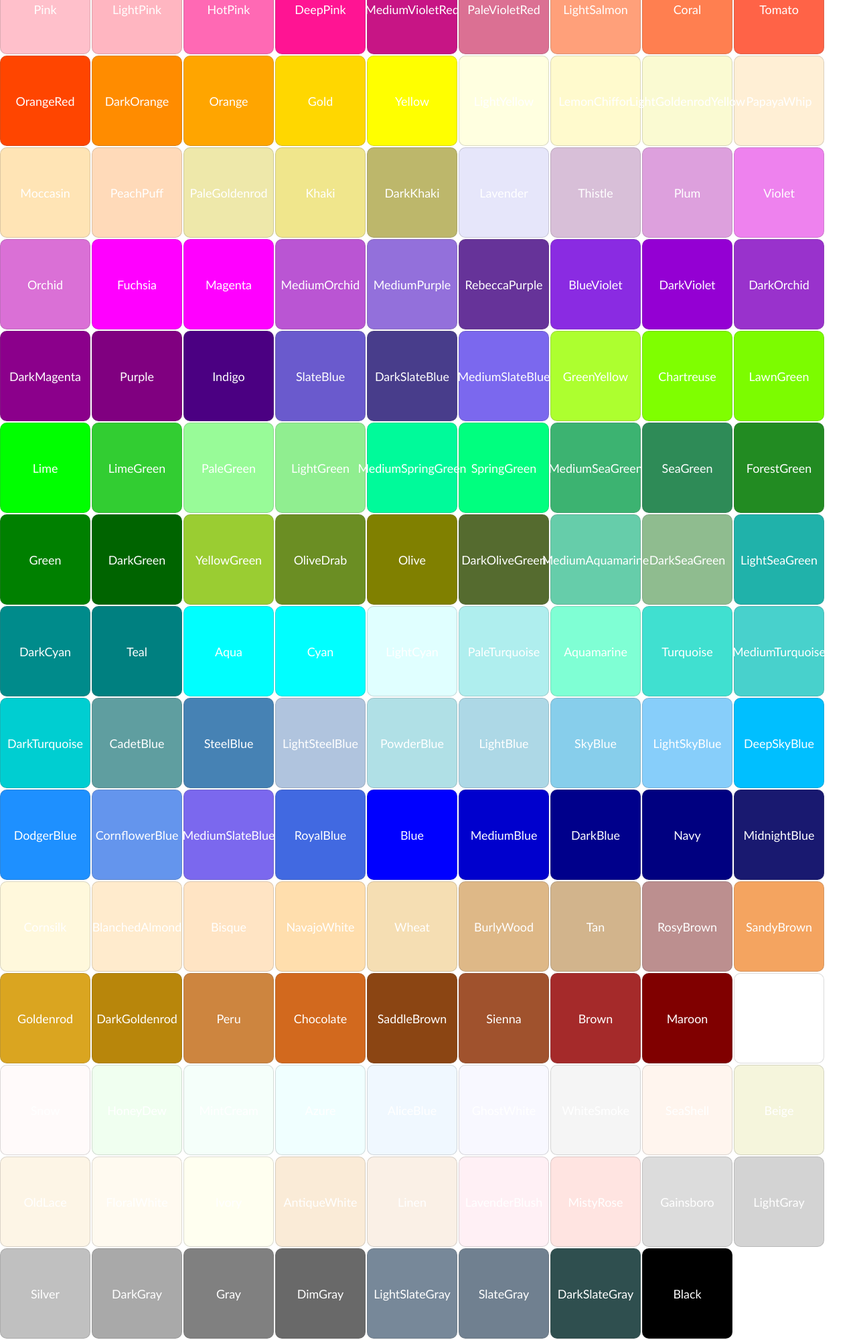
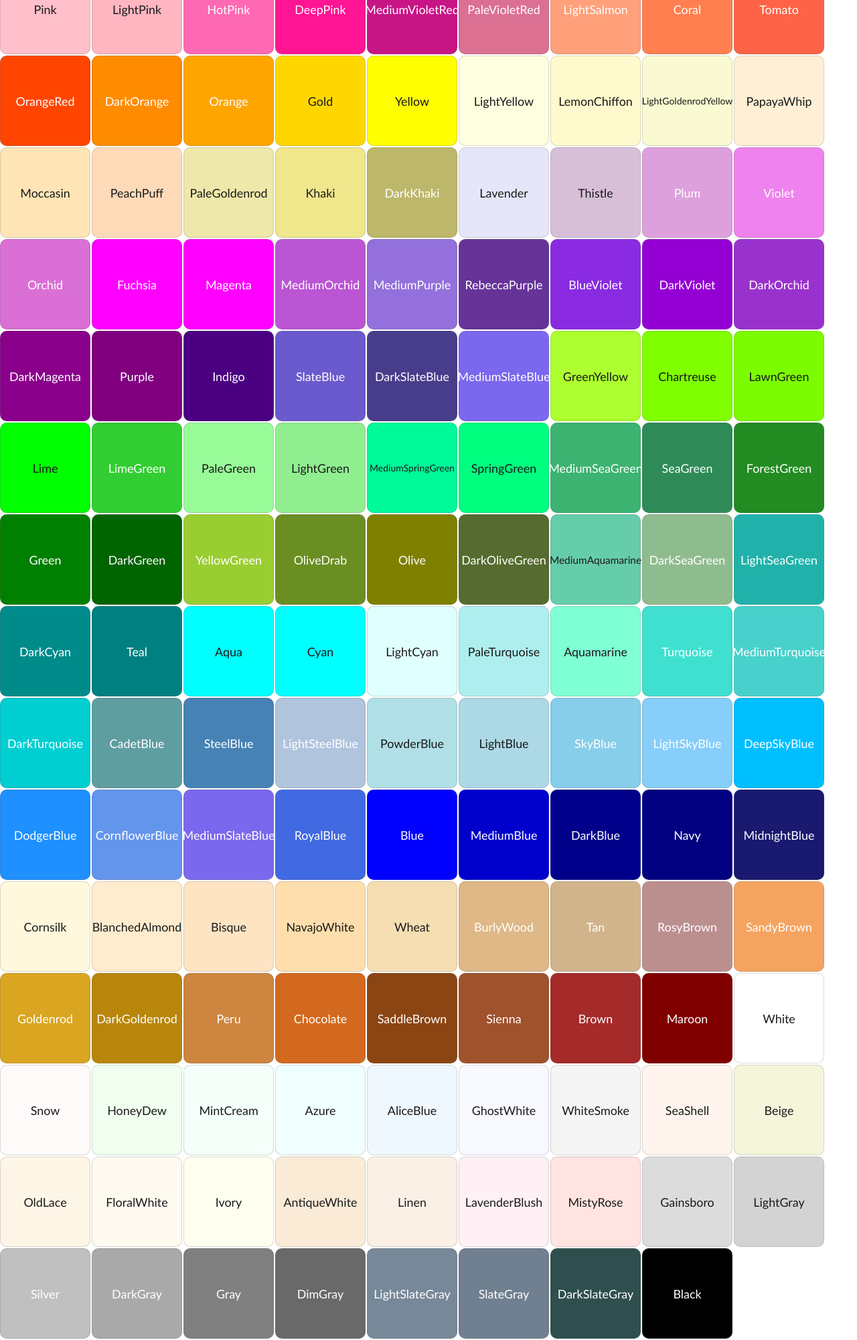
Before and after one commit to kevchi/website-design-system, a plain HTML site: page colors/colorBoxes.html in a window 1280 px wide. Shown: the part 191-2192 px from the top of the page at 67% size. Drawn offline with Linux system fonts and the light colour scheme.

Commit message:
Add fonts hover information

```diff
--- a/resources/boxstyle.css
+++ b/resources/boxstyle.css
@@ -5,6 +5,60 @@ body {
 body:hover {
     overflow: auto;
 }
+
+/* color box styling */
+.colorBox {
+    border: 1px solid rgba(99, 96, 96, 0.228);
+    color: rgb(26, 26, 26);
+    float: left;
+    height: 135px;
+    width: 135px;
+    border-radius: 10px;
+    margin-right: 2px;
+    margin-bottom: 2px;
+    transition-duration: 0.2s;
+    /* center */
+    text-align: center;
+    display:flex;
+    justify-content: center;
+    align-items: center;
+    font-family:'Gill Sans', 'Gill Sans MT', Calibri, 'Trebuchet MS', sans-serif;
+    font-size: 0.8em;
+}
+
+.colorBox .colorcode {
+    font-size: 14px;
+}
+
+.colorBox > p:first-child{
+    position:absolute;
+    font-size: 1.4em;
+    opacity: 1;
+    transition-duration: 0.2s;
+}
+
+.colorcode {
+    position:relative;
+    opacity: 0;
+    transition-duration: 0.2s;
+}
+
+.colorBox:hover > p:first-child {
+    opacity: 0;
+    transition-duration: 0.1s;
+}
+
+.colorBox:hover > p[class] {
+    opacity: 1;
+    transition-duration: 0.2s;
+}
+
+/* edge  blur on hover - slightly changes the color
+.colorBox:hover {
+    box-shadow: inset 0px 0px 70px 0px #3f3b3b4f;
+    transition-duration: 0.2s;
+}
+/* --- */
 
 /* ---- RED ---- */
 .IndianRed {
@@ -47,11 +101,9 @@ body:hover {
 /* ---- PINK ---- */
 .Pink {
     background: Pink;
-    color: white;
 }
 .LightPink {
     background: LightPink;
-    color: white;
 }
 .HotPink {
     background: HotPink;
@@ -99,43 +151,34 @@ body:hover {
 /* ---- YELLOW ---- */
 .Gold {
     background: Gold;
-    color: white;
 }
 .Yellow {
     background: Yellow;
-    color: white;
 }
 .LightYellow {
     background: LightYellow;
-    color: white;
 }
 .LemonChiffon {
     background: LemonChiffon;
-    color: white;
 }
 .LightGoldenrodYellow {
     background: LightGoldenrodYellow;
-    color: white;
+    font-size: 10px;
 }
 .PapayaWhip {
     background: PapayaWhip;
-    color: white;
 }
 .Moccasin {
     background: Moccasin;
-    color: white;
 }
 .PeachPuff {
     background: PeachPuff;
-    color: white;
 }
 .PaleGoldenrod {
     background: PaleGoldenrod;
-    color: white;
 }
 .Khaki {
     background: Khaki;
-    color: white;
 }
 .DarkKhaki {
     background: DarkKhaki;
@@ -145,11 +188,9 @@ body:hover {
 /* ---- PURPLE ---- */
 .Lavender {
     background: Lavender;
-    color: white;
 }
 .Thistle {
     background: Thistle;
-    color: white;
 }
 .Plum {
     background: Plum;
@@ -223,19 +264,15 @@ body:hover {
 /* ---- GREEN ---- */
 .GreenYellow {
     background: GreenYellow;
-    color: white;
 }
 .Chartreuse {
     background: Chartreuse;
-    color: white;
 }
 .LawnGreen {
     background: LawnGreen;
-    color: white;
 }
 .Lime {
     background: Lime;
-    color: white;
 }
 .LimeGreen {
     background: LimeGreen;
@@ -243,19 +280,16 @@ body:hover {
 }
 .PaleGreen {
     background: PaleGreen;
-    color: white;
 }
 .LightGreen {
     background: LightGreen;
-    color: white;
 }
 .MediumSpringGreen {
     background: MediumSpringGreen;
-    color: white;
+    font-size: 10px;
 }
 .SpringGreen {
     background: SpringGreen;
-    color: white;
 }
 .MediumSeaGreen {
     background: MediumSeaGreen;
@@ -295,7 +329,7 @@ body:hover {
 }
 .MediumAquamarine {
     background: MediumAquamarine;
-    color: white;
+    font-size: 11px;
 }
 .DarkSeaGreen {
     background: DarkSeaGreen;
@@ -317,23 +351,18 @@ body:hover {
 /* ---- BLUE ---- */
 .Aqua {
     background: Aqua;
-    color: white;
 }
 .Cyan {
     background: Cyan;
-    color: white;
 }
 .LightCyan {
     background: LightCyan;
-    color: white;
 }
 .PaleTurquoise {
     background: PaleTurquoise;
-    color: white;
 }
 .Aquamarine {
     background: Aquamarine;
-    color: white;
 }
 .Turquoise {
     background: Turquoise;
@@ -361,11 +390,9 @@ body:hover {
 }
 .PowderBlue {
     background: PowderBlue;
-    color: white;
 }
 .LightBlue {
     background: LightBlue;
-    color: white;
 }
 .SkyBlue {
     background: SkyBlue;
@@ -419,23 +446,18 @@ body:hover {
 /* ---- BROWN ---- */
 .Cornsilk {
     background: Cornsilk;
-    color: white;
 }
 .BlanchedAlmond {
     background: BlanchedAlmond;
-    color: white;
 }
 .Bisque {
     background: Bisque;
-    color: white;
 }
 .NavajoWhite {
     background: NavajoWhite;
-    color: white;
 }
 .Wheat {
     background: Wheat;
-    color: white;
 }
 .BurlyWood {
     background: BurlyWood;
@@ -489,81 +511,62 @@ body:hover {
 /* ---- WHITE ---- */
 .White {
     background: White;
-    color: white;
 }
 .Snow {
     background: Snow;
-    color: white;
 }
 .HoneyDew {
     background: HoneyDew;
-    color: white;
 }
 .MintCream {
     background: MintCream;
-    color: white;
 }
 .Azure {
     background: Azure;
-    color: white;
 }
 .AliceBlue {
     background: AliceBlue;
-    color: white;
 }
 .GhostWhite {
     background: GhostWhite;
-    color: white;
 }
 .WhiteSmoke {
     background: WhiteSmoke;
-    color: white;
 }
 .SeaShell {
     background: SeaShell;
-    color: white;
 }
 .Beige {
     background: Beige;
-    color: white;
 }
 .OldLace {
     background: OldLace;
-    color: white;
 }
 .FloralWhite {
     background: FloralWhite;
-    color: white;
 }
 .Ivory {
     background: Ivory;
-    color: white;
 }
 .AntiqueWhite {
     background: AntiqueWhite;
-    color: white;
 }
 .Linen {
     background: Linen;
-    color: white;
 }
 .LavenderBlush {
     background: LavenderBlush;
-    color: white;
 }
 .MistyRose {
     background: MistyRose;
-    color: white;
 }
 
 /* ---- GRAY ---- */
 .Gainsboro {
     background: Gainsboro;
-    color: white;
 }
 .LightGray {
     background: LightGray;
-    color: white;
 }
 .Silver {
     background: Silver;
--- /dev/null
+++ b/resources/fonts.css
@@ -0,0 +1,87 @@
+@import url('https://fonts.googleapis.com/css2?family=Cormorant+Garamond:ital,wght@0,400;0,700;1,400&family=Josefin+Slab:ital,wght@0,400;0,700;1,400&family=Merriweather:ital,wght@0,400;0,700;1,400&family=Playfair+Display:ital,wght@0,400;0,700;1,400&family=Zilla+Slab:ital,wght@0,400;0,700;1,400&display=swap');
+
+* {
+    padding: 0;
+    margin: 0;
+    box-sizing: border-box;
+}
+
+body {
+    width: 684px;
+}
+
+section[id]:first-child {
+    border-top-width: 1px;
+}
+
+section[id] {
+    display: flex;
+    text-align: left;
+    justify-content: center;
+    align-items: center;
+    border: 1px solid gray;
+    border-width: 0px 1px 1px 1px;
+}
+
+span {
+    position: absolute;
+    font-size: 11px;
+    opacity: 0.0;
+    left: 100px;
+    padding: 20px;
+    transition-duration: 0.2s;
+    font-family: 'Courier New', Courier, monospace;
+}
+
+section[id]:hover h2, section[id]:hover p {
+    opacity: 0;
+    transition-duration: 0.2s;
+}
+
+section[id]:hover span {
+    opacity: 1;
+    transition-duration: 0.2s;
+}
+
+p:first-child {
+    border-top-width: 1px;
+    border-left: 0px;
+    padding: 0 8px;
+    font-weight: bold;
+    font-size: 20px
+}
+
+p {
+    padding: 12px;
+    border-left: 1px solid grey;
+}
+
+/* Serifs */
+
+/*
+font-family: 'Cormorant Garamond', serif;
+font-family: 'Josefin Slab', serif;
+font-family: 'Merriweather', serif;
+font-family: 'Playfair Display', serif;
+font-family: 'Zilla Slab', serif;
+*/
+
+#Cormorant {
+    font-family: 'Cormorant Garamond', serif;
+}
+#Josefin {
+    font-family: 'Josefin Slab', serif;
+}
+#Merriweather {
+    font-family: 'Merriweather', serif;
+}
+#Playfair {
+    font-family: 'Playfair Display', serif;
+}
+#Zilla {
+    font-family: 'Zilla Slab', serif;
+}
+
+
+
+/* Sans-Serifs */
--- a/resources/style.css
+++ b/resources/style.css
@@ -62,12 +62,12 @@ a:hover {
 }
 
 /* Hide sub-iframes & default (all) when any other is clicked*/
-iframe, iframe:target ~ iframe[src$="boxes.html"] {
+iframe, iframe:target ~ iframe[class^="default"] {
     display:none;
 }
 
 /* show targeted iframe, or default */
-iframe[src$="boxes.html"], iframe:target {
+iframe[class^="default"], iframe:target {
     display:block;
 }
 
@@ -82,6 +82,7 @@ iframe[src$="boxes.html"], iframe:target {
     position: relative;
 }
 
+/* Show & hide inner shadow */
 .inner-shadow {
     position: absolute;
     z-index: 2;
@@ -126,56 +127,6 @@ iframe[class$="container"]:hover {
     min-height: 566px;
 }
 
-/* color box styling */
-.colorBox {
-    border: 1px solid rgba(99, 96, 96, 0.228);
-    float: left;
-    height: 135px;
-    width: 135px;
-    border-radius: 10px;
-    margin-right: 2px;
-    margin-bottom: 2px;
-    transition-duration: 0.2s;
-    /* center */
-    text-align: center;
-    display:flex;
-    justify-content: center;
-    align-items: center;
-    font-family:'Gill Sans', 'Gill Sans MT', Calibri, 'Trebuchet MS', sans-serif;
-    font-size: 0.8em;
-}
-
-/* color name */
-.colorBox > p:first-child{
-    position:absolute;
-    font-size: 1.4em;
-    opacity: 1;
-    transition-duration: 0.2s;
-}
-
-.colorcode {
-    position:relative;
-    opacity: 0;
-    transition-duration: 0.2s;
-}
-
-.colorBox:hover > p:first-child {
-    opacity: 0;
-    transition-duration: 0.1s;
-}
-
-.colorBox:hover > p[class] {
-    opacity: 1;
-    transition-duration: 0.2s;
-}
-
-/* edge  blur on hover - slightly changes the color
-.colorBox:hover {
-    box-shadow: inset 0px 0px 70px 0px #3f3b3b4f;
-    transition-duration: 0.2s;
-}
-/* --- */
-
 iframe {
     border: none;
     width: 100%;
```
Also changed, not shown: fonts/all.html (added, +9 -0 lines), fonts/serifs.html (added, +45 -0 lines), index.html (+11 -30 lines).
